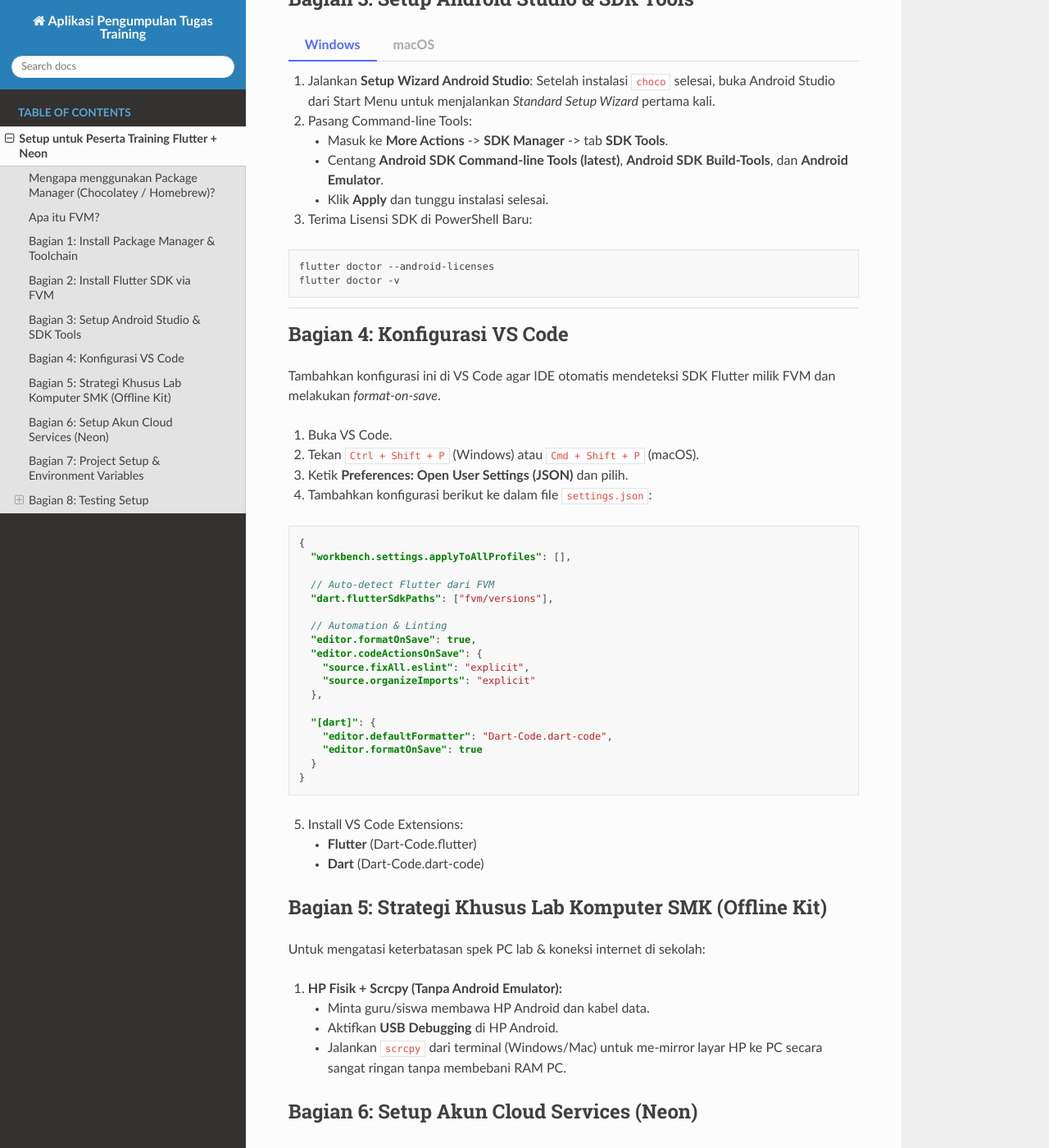
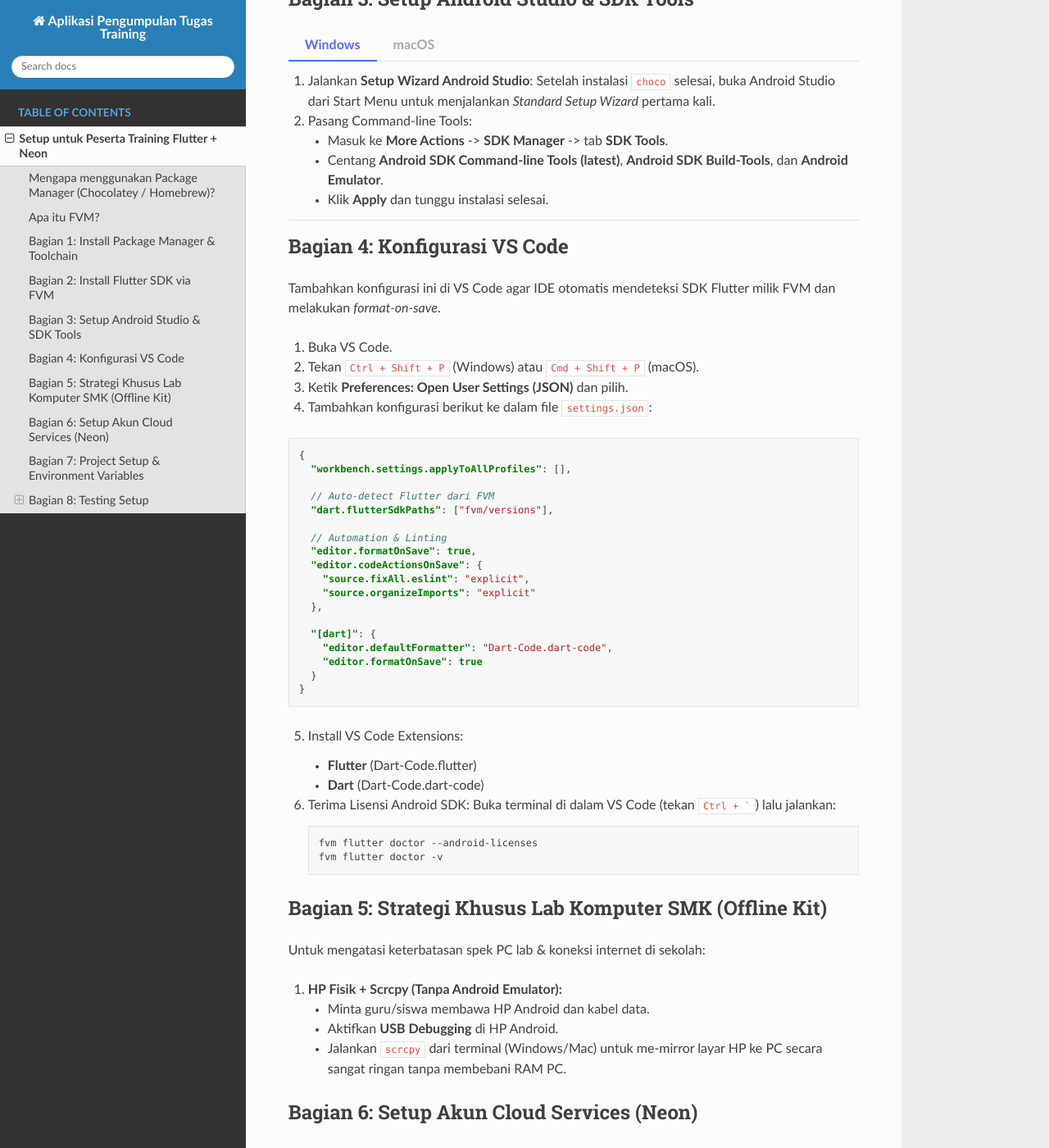
Before and after one commit to indraAsLesmana/next-training-flutter, a Sphinx documentation site: the page built from docs/setup.md, in a window 1280 px wide and 1400 px high, scrolled down 1555 px. Shown: the whole window at 82% size. Built offline with Sphinx 7.4.7 and the Read the Docs theme 3.1.0, drawn with Linux system fonts in a browser that asks for light colours.

Commit message:
docs: move android licenses to vs code setup and use fvm flutter

````diff
--- a/docs/setup.md
+++ b/docs/setup.md
@@ -98,11 +98,6 @@ source ~/.zshrc
    - Masuk ke **More Actions** -> **SDK Manager** -> tab **SDK Tools**.
    - Centang **Android SDK Command-line Tools (latest)**, **Android SDK Build-Tools**, dan **Android Emulator**.
    - Klik **Apply** dan tunggu instalasi selesai.
-3. Terima Lisensi SDK di PowerShell Baru:
-```powershell
-flutter doctor --android-licenses
-flutter doctor -v
-```
 :::
 :::{tab-item} macOS
 1. Setup Xcode:
@@ -116,11 +111,6 @@ sudo xcodebuild -license accept
 2. Jalankan **Setup Wizard Android Studio** pertama kali.
 3. Buka Android Studio -> **Settings** -> **Languages & Frameworks** -> **Android SDK** -> **SDK Tools**.
 4. Pastikan **Android SDK Command-line Tools** tercentang, lalu **Apply**.
-5. Terima Lisensi SDK di Terminal:
-```bash
-flutter doctor --android-licenses
-flutter doctor -v
-```
 :::
 ::::
 
@@ -157,6 +147,13 @@ Tambahkan konfigurasi ini di VS Code agar IDE otomatis mendeteksi SDK Flutter mi
 5. Install VS Code Extensions:
    - **Flutter** (Dart-Code.flutter)
    - **Dart** (Dart-Code.dart-code)
+
+6. Terima Lisensi Android SDK:
+   Buka terminal di dalam VS Code (tekan `` Ctrl + ` ``) lalu jalankan:
+   ```bash
+   fvm flutter doctor --android-licenses
+   fvm flutter doctor -v
+   ```
 
 ## Bagian 5: Strategi Khusus Lab Komputer SMK (Offline Kit)
 
````
